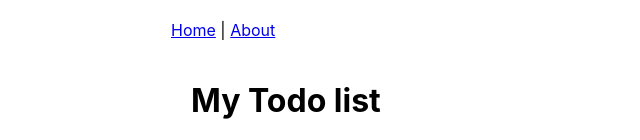
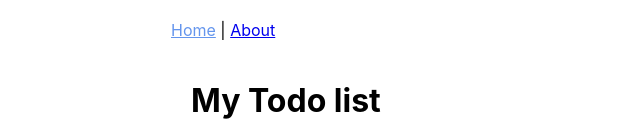
Before and after one commit to MinuteMediaWebTraining/react-todo, a React (Create React App) app: page /todo in a window 1280 px wide. Shown: the top 140 px of the page, without its empty margins (319-959 px from the left). Built offline with nearby package versions, Linux system fonts and the light colour scheme.

Commit message:
fix navbar active link

```diff
--- a/src/components/NavBar.tsx
+++ b/src/components/NavBar.tsx
@@ -8,7 +8,7 @@ const getActiveClass = ({ isActive }: { isActive: boolean }): string =>
 const NavBar: React.FC = () => {
 	return (
 		<nav>
-			<NavLink to="/" className={getActiveClass}>
+			<NavLink to="/todo" className={getActiveClass}>
 				Home
 			</NavLink>
 			{' '}|{' '}
```
